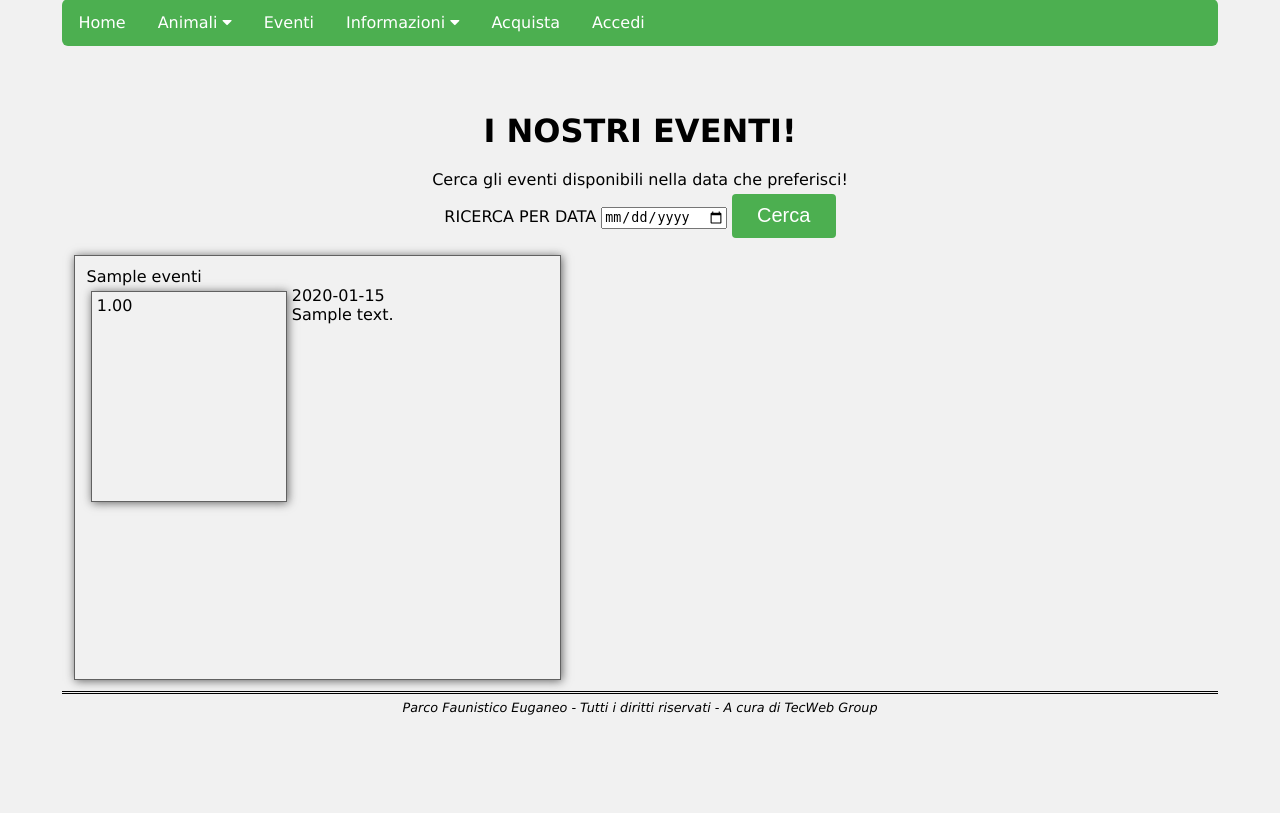
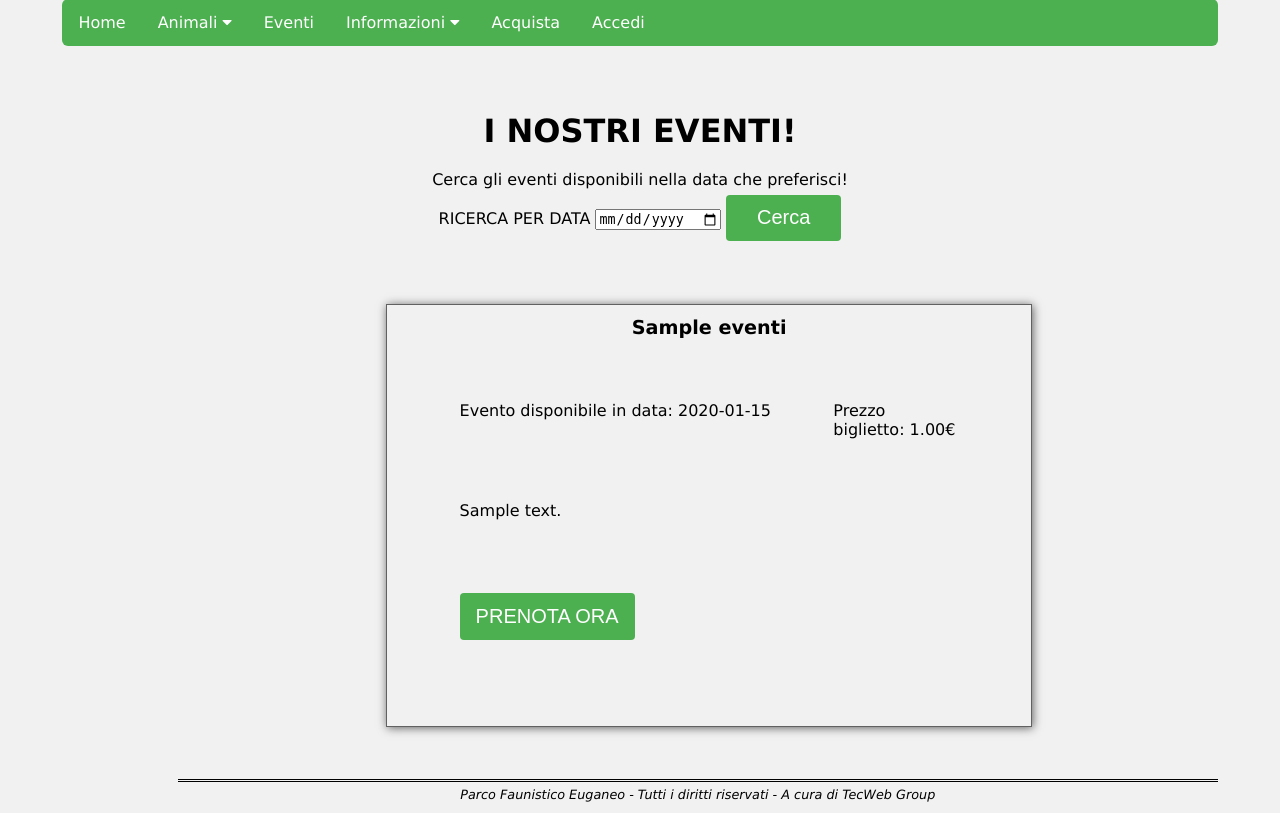
Before and after one commit to Fgiulia/progettoTecnologieWeb2019-2020, a PHP site: page /progettoTecnologieWeb2019-2020/PAGES/eventi.php in a window 1280 px wide. Shown: the part 201-1014 px from the top of the page. Before the commit the page ends 916 px from the top, so only its background shows below. Run offline with PHP 8.4, Linux system fonts and the light colour scheme; tables that the repository leaves empty hold one stand-in row (values such as "Sample post").

Commit message:
fix eventi.php, fix eventi.css

```diff
--- a/CSS/Eventi.css
+++ b/CSS/Eventi.css
@@ -1,18 +1,18 @@
 .containerEventi{
-    width: 40%;
+    width: 60%;
     padding: 1%;
-    margin: 1%;
-    float: left;
+    margin-right: 20%;
+    margin-left: 20%;
+    margin-bottom: 5%;
     border: 1px solid#616161;
     height: 50%;
-    -webkit-box-shadow: 1px 1px 9px 0px rgba(97,97,97,1);
-    -moz-box-shadow: 1px 1px 9px 0px rgba(97,97,97,1);
     box-shadow: 1px 1px 9px 0px rgba(97,97,97,1);
 }
 
 #filtroEventi{
-    width: 90%;
+    width: 100%;
     text-align: center;
+    margin-bottom: 5%;
 }
 
 
@@ -26,3 +26,34 @@
     border-radius: 4px;
     cursor: pointer;
   }
+
+#risultatiEventi{
+    float: center;
+    margin-left: 10%
+}
+
+.nomeEvento{
+    font-size: 1.5vw;
+    text-align: center;
+    font-weight: bolder;
+
+}
+
+.prezzoEvento{
+    margin: 10%;
+}
+
+.dataEvento{
+    float: left;
+    margin: 10%;
+}
+
+.descrizioneEvento{
+    margin: 10%;
+}
+
+.buttonPrenota{
+    margin: 10%;
+
+
+}
--- a/HTML/eventi.html
+++ b/HTML/eventi.html
@@ -16,7 +16,7 @@
 
 		<link rel="stylesheet" href="../CSS/cssGenerale.css" type="text/css" />
 		<link rel="stylesheet" href="../CSS/menu.css" type="text/css" />
-		<link rel="stylesheet" href="../CSS/Eventi.css" type="text/css"/>
+		<link rel="stylesheet" href="../CSS/eventi.css" type="text/css"/>
 	</head>
 
 	<body>
--- a/PAGES/eventi.php
+++ b/PAGES/eventi.php
@@ -30,9 +30,12 @@ if($dbh) {
             foreach($query->rows as $eventi) {
                 $result .= "<div class=\"containerEventi\">
                             <div class=\"nomeEvento\">".$eventi->Nome."</div>
-                            <div class=\"containerEventi\">".$eventi->Prezzo."</div>
-                            <div class=\"dataEvento\">".$eventi->Data."</div>
-                            <div class=\"descrizioneEventio\">".$eventi->Descrizione."</div>
+                            <div class=\"dataEvento\"> Evento disponibile in data: ".$eventi->Data."</div>
+                            <div class=\"prezzoEvento\">Prezzo biglietto: ".$eventi->Prezzo."€</div>
+                            <div class=\"descrizioneEvento\">".$eventi->Descrizione."</div>
+                            <form action=\"../PAGES/acquista.php\">
+                                <input class=\"buttonPrenota\" type=\"submit\" value=\"PRENOTA ORA\"/>
+                            </form>
                             </div>";
             }
             $result .= "</dl>";
--- a/database/popolamento_db.SQL
+++ b/database/popolamento_db.SQL
@@ -16,5 +16,4 @@ INSERT INTO Animali() VALUES
 INSERT INTO Eventi() VALUE
 (NULL,'Spettacolo delfini','12.50','2020-02-20','Non c&apos;è bambino al mondo che non si emozioni alla vista di un delfino: ed è per questo motivo che il nostro zoo è la location più indicata per le famiglie, grazie variegati spettacoli di delfini che vengono organizzati ogni giorno e che permettono di scoprire le meraviglie della vita marina in tutto il loro splendore.'),
 (NULL,'Animal explorer','15.00','2020-02-20','Il programma prevede una visita guidata e interattiva nelle aree zoologiche dei delfini, foche e leoni marini, pappagalli, pinguini e amici di zampa. La durata totale del programma è di 2 ore e mezza circa.'),
-(NULL,'Spettacolo tigri','7.50','2020-03-01','spettacolo tigri'),
-(NULL,'Casa dei rettili', '10.00','2020-01-20','Rettili');
+(NULL,'Casa dei rettili', '10.00','2020-03-01','Potrai ammirare tanti serpenti, di tutti i continenti, tra i più belli ed affascinanti, provenienti da tutto il mondo:pitoni africani, australiani ed indiani, tra cui spicca un esemplare albino, si potranno anche ammirare tanti altri rettili come, per esempio, il drago barbuto australiano, lo scinco dorato, ');
```
